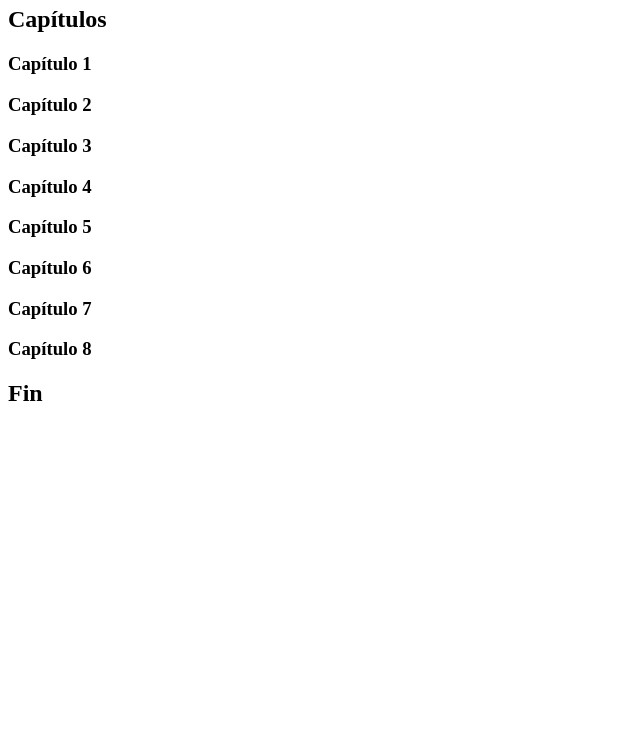
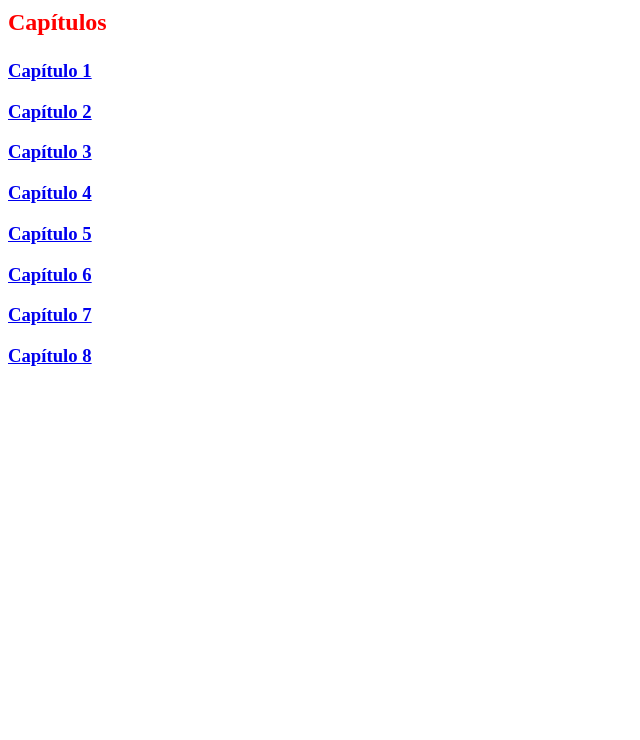
Before and after one commit to Emithemex/sesion3_web, a plain HTML site: page index.html in a window 1280 px wide. Shown: the part 60-800 px from the top of the page, without its empty margins (0-640 px from the left). Drawn offline with Linux system fonts and the light colour scheme.

Commit message:
añadi los capitulos

```diff
--- a/index.html
+++ b/index.html
@@ -1,12 +1,9 @@
-<h1> HOLA <h1>
-<h2> Capítulos <h2>
-<h3> Capítulo 1<h3>
-<h3> Capítulo 2<h3>
-<h3> Capítulo 3<h3>
-<h3> Capítulo 4<h3>
-<h3> Capítulo 5<h3>
-<h3> Capítulo 6<h3>
-<h3> Capítulo 7<h3>
-<h3> Capítulo 8<h3>
-
-<h2> Fin <h2>
+<h1> Indíce </h1> <h2> <p style = "color: red;">Capítulos </p></h2>
+<h3><a href=capitulo1.html> Capítulo 1</a></h3>
+<h3><a href=capitulo2.html> Capítulo 2</a></h3>
+<h3><a href=capitulo3.html> Capítulo 3</a></h3>
+<h3><a href=capitulo4.html> Capítulo 4</a></h3>
+<h3><a href=capitulo5.html> Capítulo 5</a></h3>
+<h3><a href=capitulo6.html> Capítulo 6</a></h3>
+<h3><a href=capitulo7.html> Capítulo 7</a></h3>
+<h3><a href=capitulo8.html> Capítulo 8</a></h3>
```
Also changed, not shown: capitulo1.html (added, +1 -0 lines), capitulo2.html (added, +1 -0 lines), capitulo3.html (added, +1 -0 lines), capitulo4.html (added, +1 -0 lines), capitulo5.html (added, +1 -0 lines), capitulo6.html (added, +1 -0 lines), capitulo7.html (added, +1 -0 lines), capitulo8.html (added, +1 -0 lines).
